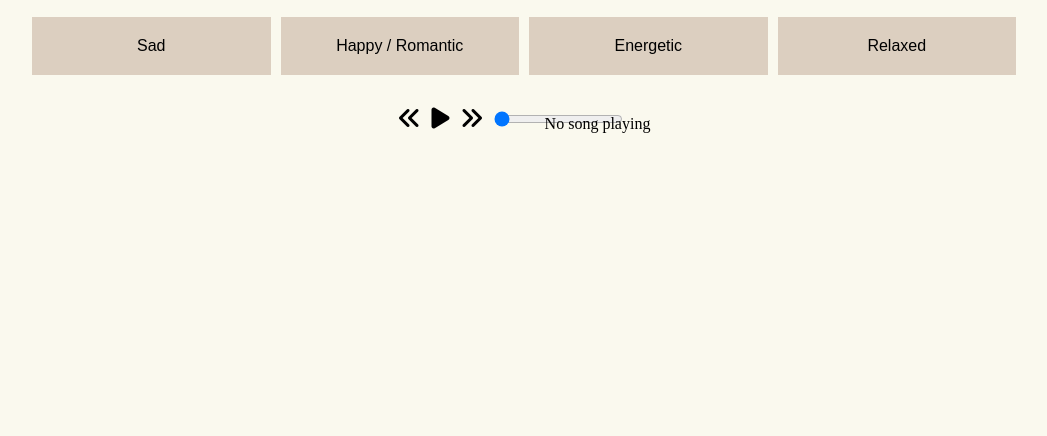
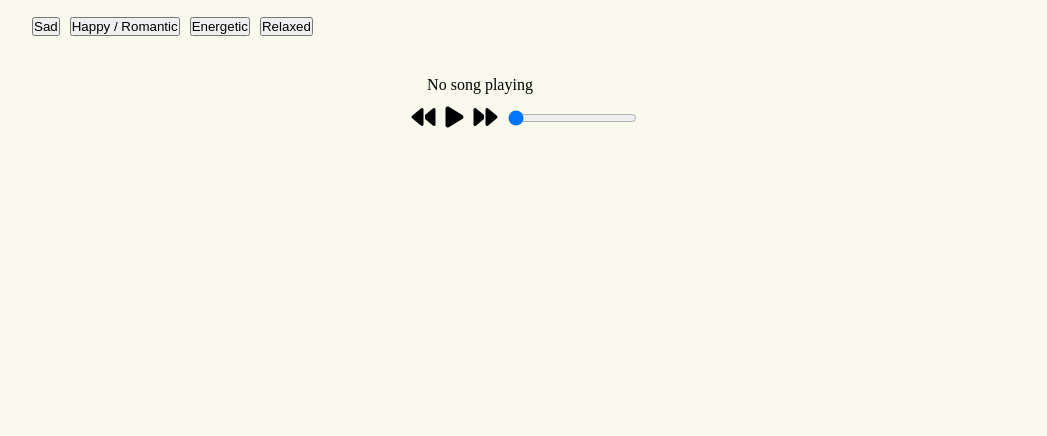
Before and after one commit to ayisha33mannan/moodie, a plain HTML site: page moddie/index.html in a window 1280 px wide. Shown: the part 364-800 px from the top of the page, without its empty margins (116-1163 px from the left). Drawn offline with Linux system fonts and the light colour scheme.

Commit message:
index file

```diff
--- a/moddie/index.html
+++ b/moddie/index.html
@@ -12,29 +12,31 @@
     <link rel="stylesheet" href="https://cdnjs.cloudflare.com/ajax/libs/font-awesome/6.7.2/css/all.min.css">
 </head>
 <body>
+    <!-- starting  -->
     <main>
+        <!-- heading -->
         <h1>Moodie Mood Mood</h1>
-        <p>How are you feeling today?</p>
+        <p id="quest">How are you feeling today?</p>
         <!-- buttons -->
         <div class="btn" id="btns">
-            <button  data-mood="sad" id="category">Sad</button>
-            <button data-mood="happy" id="category">Happy / Romantic</button>
-            <button data-mood="energetic" id="category">Energetic</button>
-            <button data-mood="relaxed" id="category">Relaxed</button>
+            <button  data-mood="sad">Sad</button>
+            <button data-mood="happy">Happy / Romantic</button>
+            <button data-mood="energetic">Energetic</button>
+            <button data-mood="relaxed">Relaxed</button>
         </div>
         <!-- audio player section -->
+        <p id="now-playing">No song playing</p>
+        <!-- audio -->
+        <audio id="audio"></audio>
         <div class="audio-player">
-            <button id="prev"><i class="fa-solid fa-angles-left"></i></button>
+            <button id="prev"><i class="fa-solid fa-backward"></i></button>
             <button id="play"><i class="fa-solid fa-play"></i></button>
-            <button id="next"><i class="fa-solid fa-angles-right"></i></button>
-
+            <button id="next"><i class="fa-solid fa-forward"></i></button>
+            <!-- progress bar -->
             <input type="range" id="progress" value="0" step="1" />
-
-            <p id="now-playing">No song playing</p>
-
-            <audio id="audio"></audio>
         </div>
     </main>
+    <!-- script link  -->
     <script src="script.js"></script>
 </body>
 </html>
```
